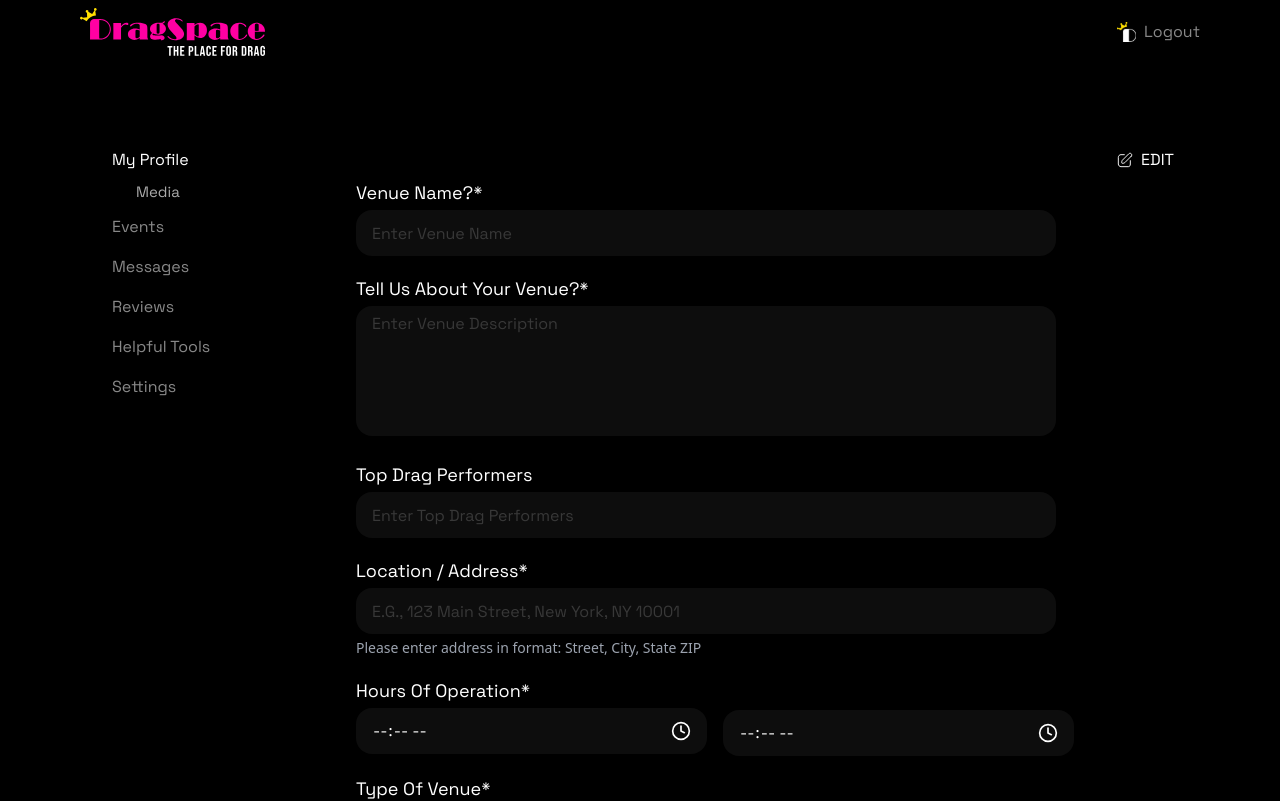
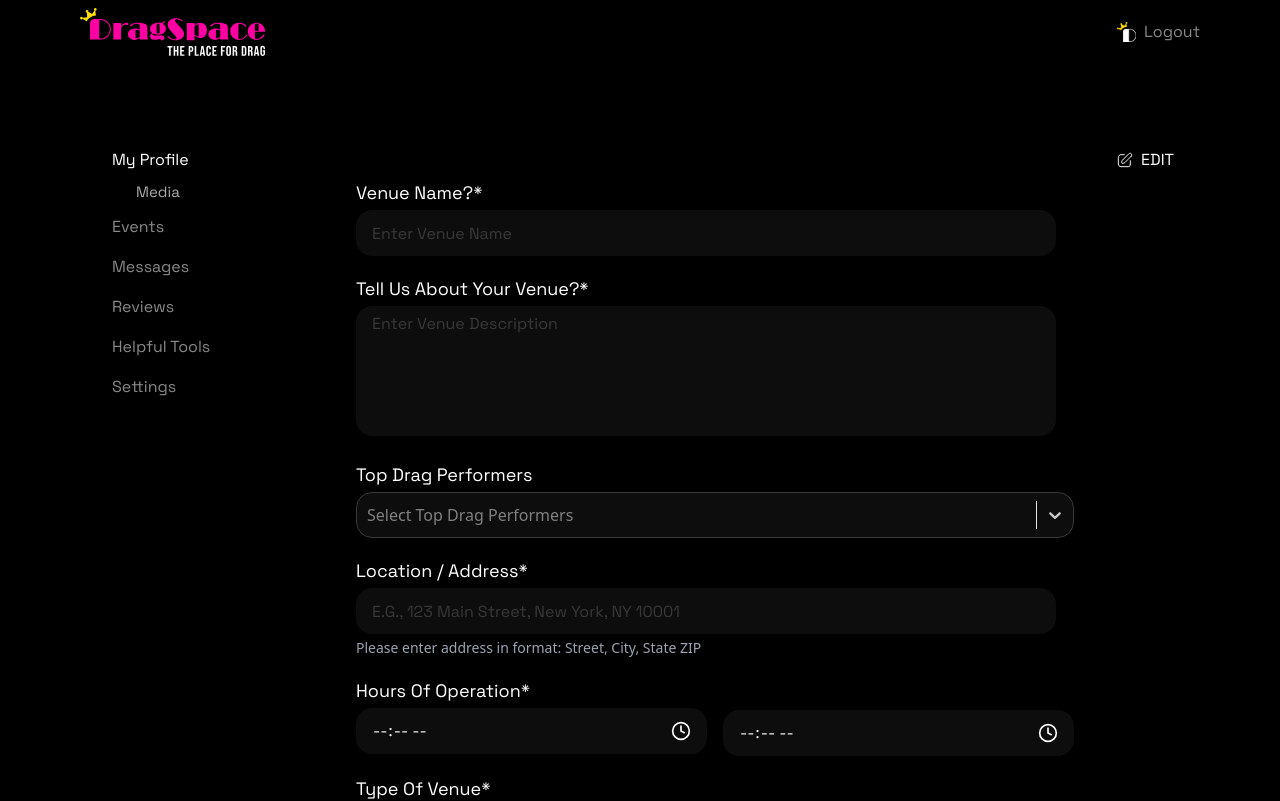
Before and after one commit to HamzaAliKundi/coltable-deshboard-venues, a React (Vite) app: page /profile in a window 1280 px wide. Shown: the top 801 px of the page. Built offline with nearby package versions, Linux system fonts and the light colour scheme; no server answers.

Commit message:
Add top darg perfomer

```diff
--- a/src/components/profile/profile.tsx
+++ b/src/components/profile/profile.tsx
@@ -9,6 +9,7 @@ import Select from "react-select";
 import CustomSelect from "../../utils/CustomSelect";
 import { Clock, Edit, X } from "lucide-react";
 import { useNavigate } from "react-router-dom";
+import { useGetAllPerformersQuery } from "../../apis/performer";
 
 const Profile = () => {
   const [isEditing, setIsEditing] = useState(false);
@@ -27,6 +28,7 @@ const Profile = () => {
   const [updateProfile, { isLoading: isUpdating }] =
     useUpdateVenueProfileMutation();
   const { data: profileData, isLoading } = useGetSingleVenueByIdQuery(venueId);
+  const { data: performersData } = useGetAllPerformersQuery("");
 
   const navigate = useNavigate();
 
@@ -121,7 +123,7 @@ const Profile = () => {
       const formData = {
         venueName: profileData.user.name,
         aboutVenue: profileData.user.description,
-        topPerformers: profileData.user.topDragPerformers,
+        topPerformers: profileData.user.topDragPerformers || [],
         location: profileData.user.location,
         openingTime: openingTime || "18:00",
         closingTime: closingTime || "03:00",
@@ -232,12 +234,100 @@ const Profile = () => {
           {/* Top Drag Performers */}
           <div>
             <label className={labelClass}>Top Drag Performers</label>
-            <input
-              type="text"
-              placeholder="Enter Top Drag Performers"
-              className={inputClass}
-              disabled={!isEditing}
-              {...register("topPerformers")}
+            <Controller
+              name="topPerformers"
+              control={control}
+              render={({ field }) => {
+                const selectedOptions =
+                  performersData
+                    ?.filter((performer: any) =>
+                      field.value?.includes(performer._id)
+                    )
+                    ?.map((performer: any) => ({
+                      value: performer._id,
+                      label: performer.fullDragName || "Unnamed Performer",
+                    })) || [];
+
+                return (
+                  <Select
+                    value={selectedOptions}
+                    onChange={(options) => {
+                      const selectedIds = options?.map((option) => option.value) || [];
+                      field.onChange(selectedIds);
+                    }}
+                    isMulti
+                    isDisabled={!isEditing}
+                    closeMenuOnSelect={false}
+                    options={performersData?.map((performer: any) => ({
+                      value: performer._id,
+                      label: performer.fullDragName || "Unnamed Performer",
+                    }))}
+                    className="w-full max-w-[782px]"
+                    styles={{
+                      control: (base) => ({
+                        ...base,
+                        minHeight: "46px",
+                        background: "#0D0D0D",
+                        border: "1px solid #383838",
+                        borderRadius: "16px",
+                        boxShadow: "none",
+                        "&:hover": {
+                          border: "1px solid #383838",
+                        },
+                      }),
+                      menu: (base) => ({
+                        ...base,
+                        background: "#1D1D1D",
+                        border: "1px solid #383838",
+                        borderRadius: "4px",
+                      }),
+                      option: (base, state) => ({
+                        ...base,
+                        background: state.isFocused ? "#383838" : "#1D1D1D",
+                        color: "#fff",
+                        cursor: "pointer",
+                        display: "flex",
+                        alignItems: "center",
+                        gap: "8px",
+                        "&::before": {
+                          content: '""',
+                          display: "block",
+                          width: "16px",
+                          height: "16px",
+                          border: "2px solid #fff",
+                          borderRadius: "50%",
+                          backgroundColor: state.isSelected
+                            ? "#FF00A2"
+                            : "transparent",
+                        },
+                      }),
+                      multiValue: (base) => ({
+                        ...base,
+                        background: "#383838",
+                        borderRadius: "4px",
+                      }),
+                      multiValueLabel: (base) => ({
+                        ...base,
+                        color: "#fff",
+                      }),
+                      multiValueRemove: (base) => ({
+                        ...base,
+                        color: "#fff",
+                        ":hover": {
+                          background: "#4a4a4a",
+                          borderRadius: "0 4px 4px 0",
+                        },
+                      }),
+                      input: (base) => ({
+                        ...base,
+                        color: "#fff",
+                      }),
+                    }}
+                    placeholder="Select Top Drag Performers"
+                    noOptionsMessage={() => "No performers available"}
+                  />
+                );
+              }}
             />
           </div>
 
```
